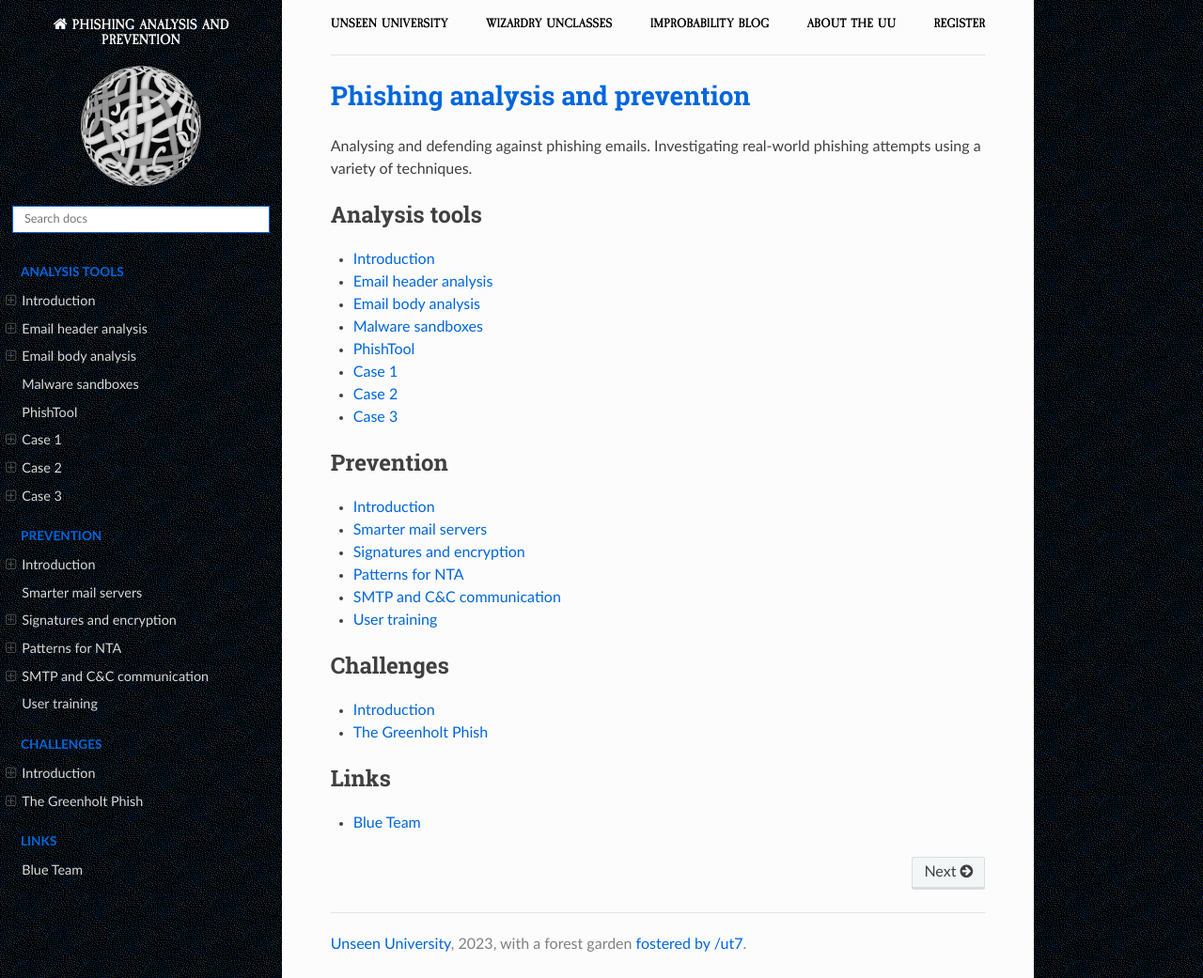
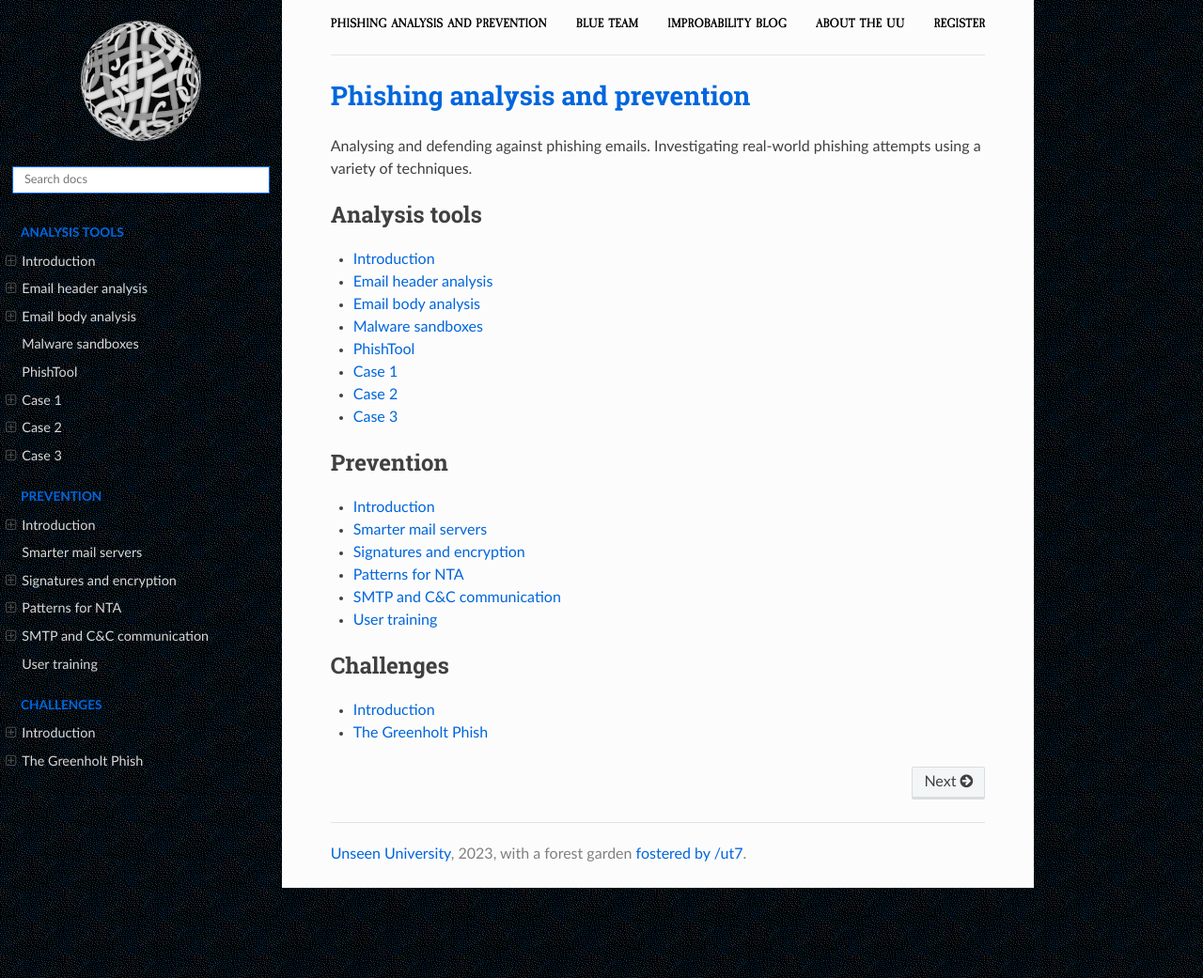
Before and after one commit to tymyrddin/blue-phish, a Sphinx documentation site: the page built from source/index.rst, in a window 1280 px wide and 1041 px high. Shown: the whole window at 94% size. Built offline with Sphinx 7.4.7 and the Read the Docs theme 2.0.0, drawn with Linux system fonts in a browser that asks for light colours.

Commit message:
improved navigation

```diff
--- a/source/_templates/breadcrumbs.html
+++ b/source/_templates/breadcrumbs.html
@@ -1,8 +1,8 @@
 <div class="container">
     <topnav>
             <ul>
-                <li class="nav__item"><a href="https://uu.tymyrddin.dev/" class="nav__link">Unseen University</a></li>
-                <li class="nav__item"><a href="https://uu.tymyrddin.dev/" class="nav__link">Wizardry Unclasses</a></li>
+                <li class="nav__item"><a href="https://blue.tymyrddin.dev/projects/phish/" class="nav__link">Phishing analysis and prevention</a></li>
+                <li class="nav__item"><a href="https://blue.tymyrddin.dev/" class="nav__link">Blue Team</a></li>
                 <li class="nav__item"><a href="https://uu.tymyrddin.dev/blog/" class="nav__link">Improbability Blog</a></li>
                 <li class="nav__item"><a href="https://uu.tymyrddin.dev/about/" class="nav__link">About the UU</a></li>
                 <li class="nav__item"><a href="https://uu.tymyrddin.dev/registration/" class="nav__link">Register</a></li>
--- a/source/conf.py
+++ b/source/conf.py
@@ -44,6 +44,7 @@
     'display_version': True,
     'prev_next_buttons_location': 'bottom',
     'style_external_links': False,
+    'logo_only': True,
     # Toc options
     'collapse_navigation': False,
     'sticky_navigation': False,
--- a/source/index.rst
+++ b/source/index.rst
@@ -39,8 +39,3 @@
 
    docs/challenges/README.md
    docs/challenges/greenholt.md
-
-.. toctree::
-   :caption: Links
-
-   Blue Team <https://blue.tymyrddin.dev/>
```
